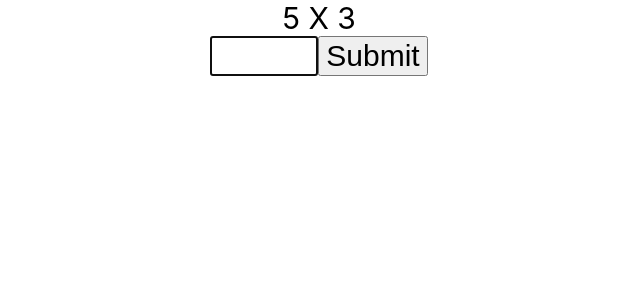
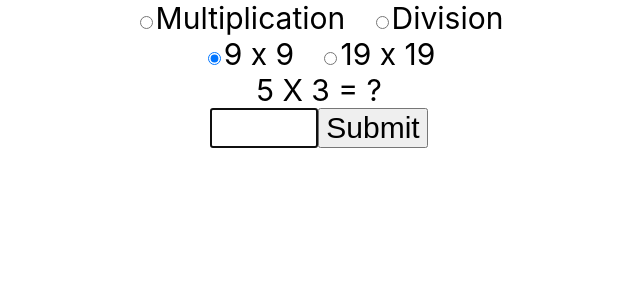
Before and after one commit to kimjingo/react_multp_practice, a React (Create React App) app: page / in a window 1280 px wide. Shown: the top 300 px of the page, without its empty margins (321-961 px from the left). Built offline with nearby package versions, Linux system fonts and the light colour scheme.

Commit message:
add options with error

```diff
--- a/src/App.js
+++ b/src/App.js
@@ -11,11 +11,12 @@ class App extends Component {
   constructor(props) {
     super(props);
     this.state = {	// state 설정
-      option : 9, // or 19
+      ptype : 0, // 0:multipliaction, 1:division
+      difficulty : 9, // or 19
       first: Math.ceil(Math.random() * 9),
       second: Math.ceil(Math.random() * 9),
+      result:'',
       value: '',
-      result:'',
       history: [],
     };
   }
@@ -48,6 +49,7 @@ class App extends Component {
         history:new_history,
       });
     }
+    this.input.focus();
   };
 
   onChange = (e) => this.setState({value:e.target.value});
@@ -71,15 +73,36 @@ class App extends Component {
       );
       i=i+1;
     }
-      //      {data[i][2]} :
+      // input;
 
     return (
       <div className="App">
         <div>
-          {this.state.first} X {this.state.second}
+            <input type="radio" name="problemtype" id="multi" value='9' checked={this.props.ptype===9}  />
+            <label htmlFor="multi">Multiplication</label>&nbsp;&nbsp;&nbsp;
+            <input type="radio" name="problemtype" id="divi" value='19' checked={this.props.ptype===19} onChange={function(e){
+                // e.preventDefault();
+                this.props.onChangeOption(19);
+            }.bind(this)}/>
+            <label htmlFor="divi">Division</label>
+        </div>
+        <div>
+            <input type="radio" name="difficulty" id="nine" value='9' checked={this.state.difficulty===9} onChange={function(e){
+                // e.preventDefault();
+                this.state.onChangeOption(9);
+            }.bind(this)}/>
+            <label htmlFor="nine">9 x 9</label>&nbsp;&nbsp;&nbsp;
+            <input type="radio" name="difficulty" id="nineteen" value='19' checked={this.state.difficulty===19} onChange={function(e){
+                // e.preventDefault();
+              this.props.onChangeOption(19);
+              }.bind(this)}/>
+            <label htmlFor="nineteen">19 x 19</label>
+        </div>
+        <div>
+          {this.state.first} X {this.state.second} = ?
         </div>
         <form onSubmit={this.onSubmit}>
-          <input style={{width:"100px"}} type="number" autoFocus onFocus={this.handleFocus} value={this.state.value} onChange={this.onChange}></input>
+          <input ref={(c)=>{this.input =c;}} style={{width:"100px"}} type="number" autoFocus onFocus={this.handleFocus} value={this.state.value} onChange={this.onChange}></input>
           <button>Submit</button>
         </form>
         <div>
```
Also changed, not shown: 1 other file (tests, documents, lock files or other folders).
